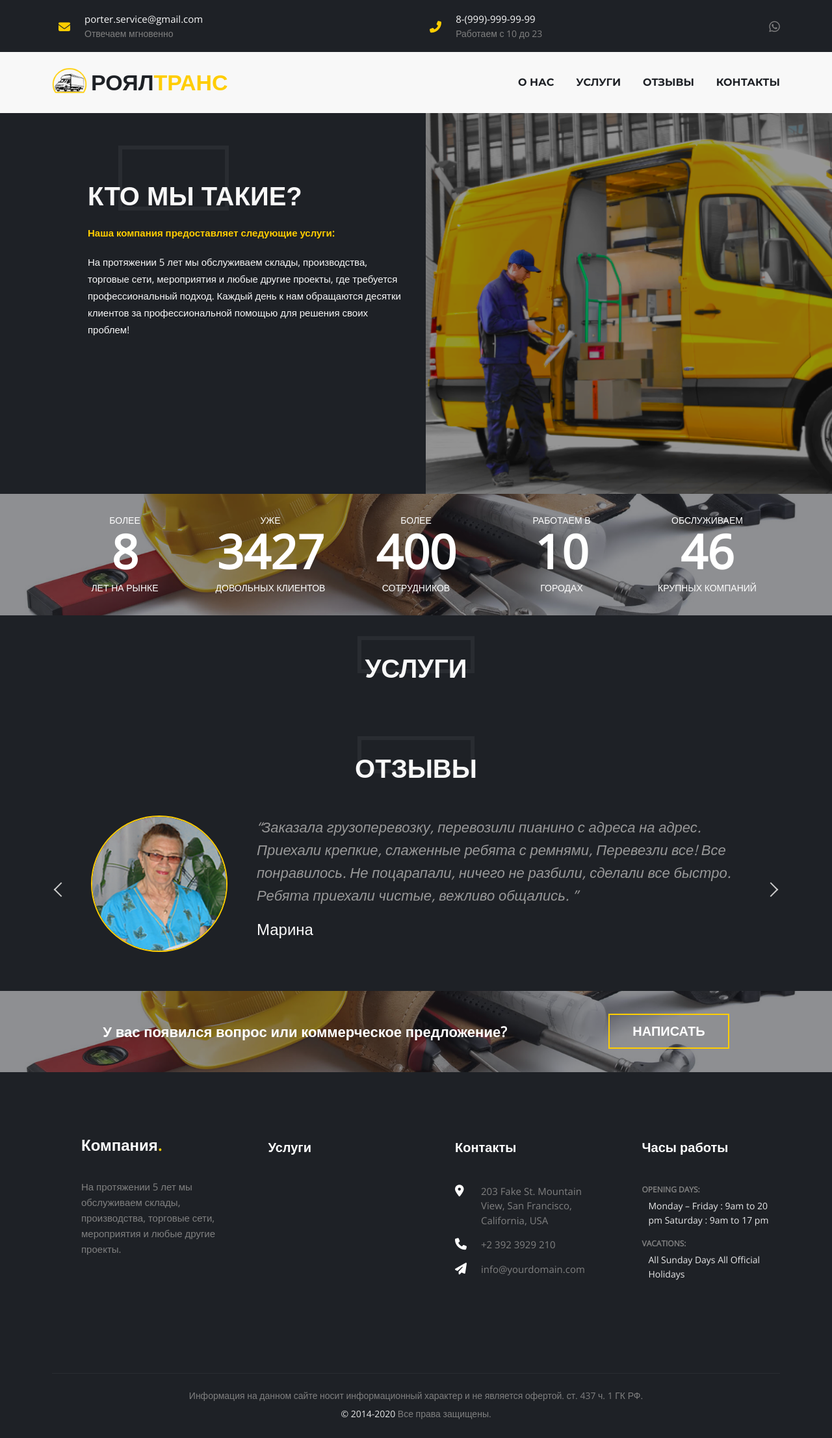
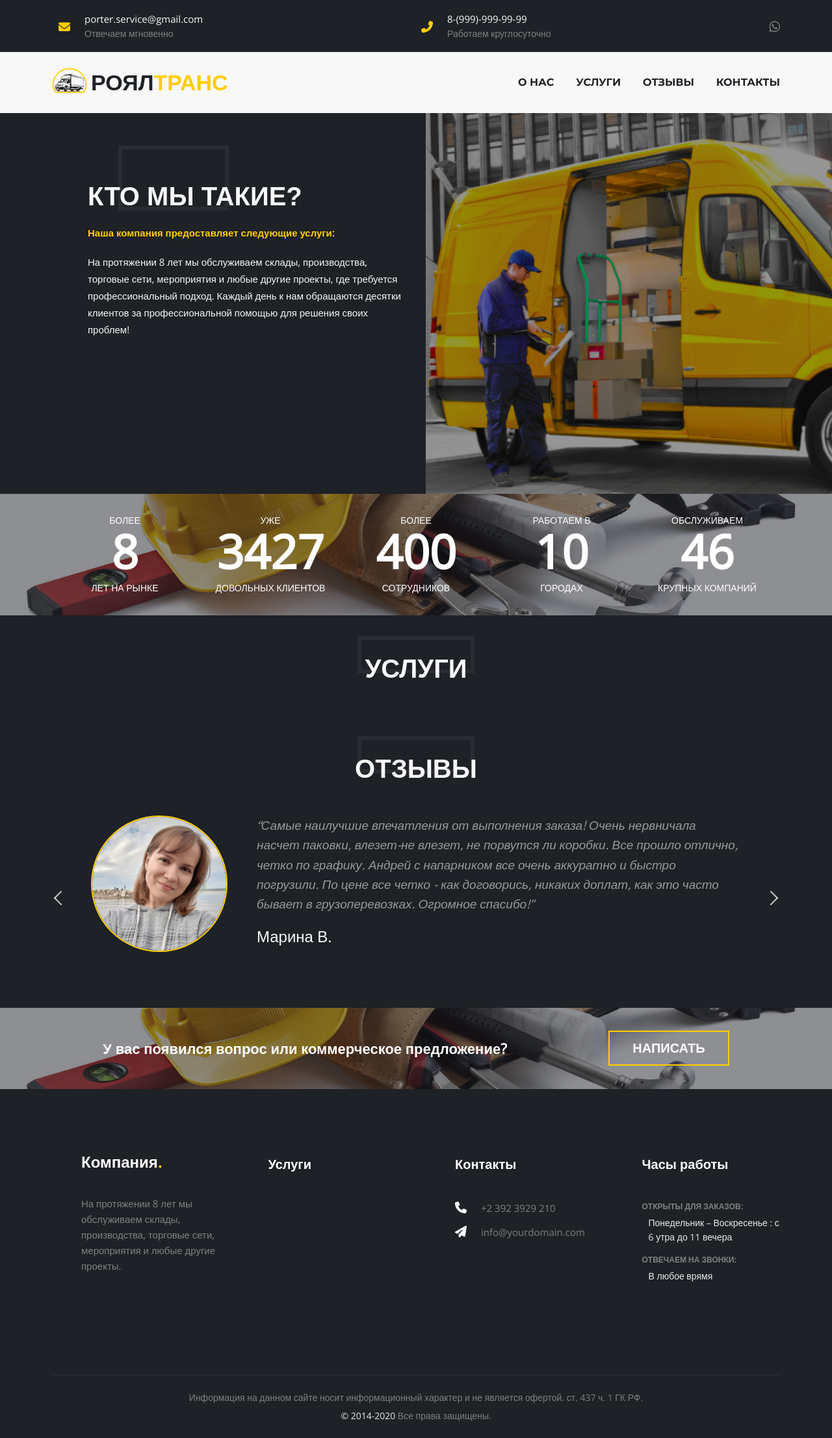
Before and after one commit to denisrhz/PorterService, a Flask app: page / in a window 1280 px wide. Shown: the whole page at 65% size. Before the commit the page ends 2184 px from the top, so only its background shows below. Run offline with Flask 2, Linux system fonts and the light colour scheme; data that the repository does not hold is empty; parts of the project's set-up code (start-up, migrations or seed data) failed here and were passed over; some libraries are stand-ins or nearby versions; some web fonts are replaced.

Commit message:
Feature: Add reviews

```diff
--- a/app/static/style.css
+++ b/app/static/style.css
@@ -15,7 +15,6 @@ ul {
 
 a {
     text-decoration: none;
-    color: ;
 }
 
 *,
@@ -533,7 +532,7 @@ body, p, h1, h2, h3, h4, h5, h6 {
 
 .reviews__text {
     margin-bottom: 15px;
-    font-size: 22px;
+    font-size: 19px;
     font-style: italic;
     font-weight: 300;
     color: #999;
--- a/app/templates/base.html
+++ b/app/templates/base.html
@@ -41,7 +41,7 @@
                         8-(999)-999-99-99
                     </div>
                     <div class="contacts__item__text">
-                        Работаем с 10 до 23
+                        Работаем круглосуточно
                     </div>
                 </div>
 
@@ -65,7 +65,7 @@
         <div class="footer__inner">
             <div class="footer__col">
                 <h2 class="footer__logo">Компания<span>.</span></h2>
-                <p class="footer__text">На протяжении 5 лет мы обслуживаем склады, производства, торговые сети, мероприятия и любые другие проекты.</p>
+                <p class="footer__text">На протяжении 8 лет мы обслуживаем склады, производства, торговые сети, мероприятия и любые другие проекты.</p>
             </div>
 
             <div class="footer__col">
@@ -83,10 +83,6 @@
                 <div class="footer__contacts">
                     <ul>
                         <li class="footer__contacts__li">
-                            <i class="icon fa fa-map-marker"></i>
-                            203 Fake St. Mountain View, San Francisco, California, USA
-                        </li>
-                        <li class="footer__contacts__li">
                             <i class="icon fa fa-phone"></i>
                             +2 392 3929 210
                         </li>
@@ -101,15 +97,13 @@
             <div class="footer__col">
                 <h2 class="footer__title">Часы работы</h2>
                 <div class="footer__hours">
-                    <h4 class="footer__hours__title">Opening Days:</h4>
+                    <h4 class="footer__hours__title">Открыты для заказов:</h4>
                     <p class="footer__hours__text">
-                        <span>Monday – Friday : 9am to 20 pm</span>
-                        <span>Saturday : 9am to 17 pm</span>
+                        <span>Понедельник – Воскресенье : с 6 утра до 11 вечера</span>
                     </p>
-                    <h4 class="footer__hours__title">Vacations:</h4>
+                    <h4 class="footer__hours__title">Отвечаем на звонки:</h4>
                     <p class="footer__hours__text">
-                        <span>All Sunday Days</span>
-                        <span>All Official Holidays</span>
+                        <span>В любое врямя</span>
                     </p>
                 </div>
             </div>
--- a/app/templates/index.html
+++ b/app/templates/index.html
@@ -36,7 +36,7 @@
                     <li><a href="{{ url_for('message', service=service.slug) }}"><i class="fa fa-check" aria-hidden="true"></i>{{ service.title }}</a></li>
                 {% endfor %}
             </ul>
-            <p>На протяжении 5 лет мы обслуживаем склады, производства, торговые сети, мероприятия и любые другие проекты, где требуется профессиональный подход. Каждый день к нам обращаются десятки клиентов за профессиональной помощью для решения своих проблем!</p>
+            <p>На протяжении 8 лет мы обслуживаем склады, производства, торговые сети, мероприятия и любые другие проекты, где требуется профессиональный подход. Каждый день к нам обращаются десятки клиентов за профессиональной помощью для решения своих проблем!</p>
         </div>
     </div>
         <div class="about__right">
@@ -126,19 +126,37 @@
         <div class="reviews">
 
             <div data-slider>
+
                 <div>
                     <div class="reviews__item">
-                        <img class="reviews__photo" src="{{ url_for('static', filename = 'images/reviews/1.png') }}" alt="">
-                        <div class="reviews__text">“Заказала грузоперевозку, перевозили пианино с адреса на адрес. Приехали крепкие, слаженные ребята с ремнями, Перевезли все! Все понравилось. Не поцарапали, ничего не разбили, сделали все быстро. Ребята приехали чистые, вежливо общались.  ”</div>
-                        <div class="reviews__author">Марина</div>
+                        <img class="reviews__photo" src="{{ url_for('static', filename = 'images/reviews/1.jpg') }}" alt="">
+                        <div class="reviews__text">“Самые наилучшие впечатления от выполнения заказа! Очень нервничала насчет паковки, влезет-не влезет, не порвутся ли коробки. Все прошло отлично, четко по графику. Андрей с напарником все очень аккуратно и быстро погрузили. По цене все четко - как договорись, никаких доплат, как это часто бывает в грузоперевозках. Огромное спасибо!”</div>
+                        <div class="reviews__author">Марина В.</div>
                     </div>
                 </div>
 
                 <div>
                     <div class="reviews__item">
-                        <img class="reviews__photo" src="{{ url_for('static', filename = 'images/reviews/1.png') }}" alt="">
-                        <div class="reviews__text">“Заказала грузоперевозку, перевозили пианино с адреса на адрес. Приехали крепкие, слаженные ребята с ремнями, Перевезли все! Все понравилось. Не поцарапали, ничего не разбили, сделали все быстро. Ребята приехали чистые, вежливо общались.  ”</div>
-                        <div class="reviews__author">Марина</div>
+                        <img class="reviews__photo" src="{{ url_for('static', filename = 'images/reviews/2.jpg') }}" alt="">
+                        <div class="reviews__text">“Быстро, четко и по делу. Грузоперевозка, по факту, получилась такая, какая она и должна быть в понимании нормального человека. И самое главное, что нету никакого развода, чем, к сожалению, очень часто грешат некоторые грузоперевозчики. Была поставлена конкретная задача, была объявлена конкретная цена, приехали нормальные ребята которые все четко, быстро, оперативно, и главное аккуратно все сделали.”</div>
+                        <div class="reviews__author">Дмитрий Е.</div>
+                    </div>
+                </div>
+
+
+                <div>
+                    <div class="reviews__item">
+                        <img class="reviews__photo" src="{{ url_for('static', filename = 'images/reviews/3.jpg') }}" alt="">
+                        <div class="reviews__text">“Переживала всю неделю перед переездом, переезжаю первый раз, звонила многим фирмам, но выбор поставила на "РоялТранс". Диспетчер очень грамотно меня обо всем расспросил, посоветовал какую машину выбрать, сколько грузчиков мне понадобится. Все очень вежливо. Переезд прошел незаметно и весело, Ребята грузчики меня подбадривали и все время между собой шутили. МОЛОДЦЫ! Мне очень понравилось, профессионалы.”</div>
+                        <div class="reviews__author">Кристина С.</div>
+                    </div>
+                </div>
+
+                <div>
+                    <div class="reviews__item">
+                        <img class="reviews__photo" src="{{ url_for('static', filename = 'images/reviews/4.jpg') }}" alt="">
+                        <div class="reviews__text">“Долго думали, обратиться в фирму или сэкономить и своими силами организовывать переезд с квартиры в частный дом. В итоге решили все таки обратиться к специалистам. И мы были в приятном шоке от их работы. Ни одного мата, ни одной выкуренной сигареты, ничего не испорчено, ничего не побито (имею горький опыт), в общем, всем советую!”</div>
+                        <div class="reviews__author">Григорий К.</div>
                     </div>
                 </div>
 
```
Also changed, not shown: app/static/images/logo.png (deleted), app/static/images/reviews/1.jpg (added), app/static/images/reviews/1.png (deleted), app/static/images/reviews/2.jpg (added), app/static/images/reviews/3.jpg (added), app/static/images/reviews/4.jpg (added).
